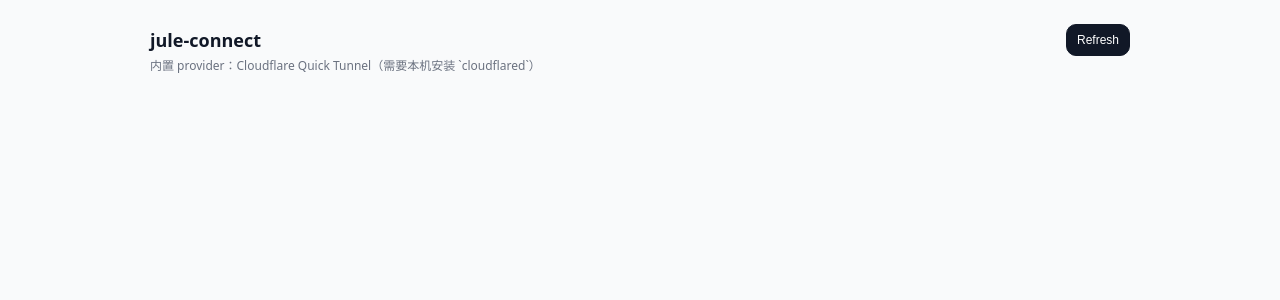
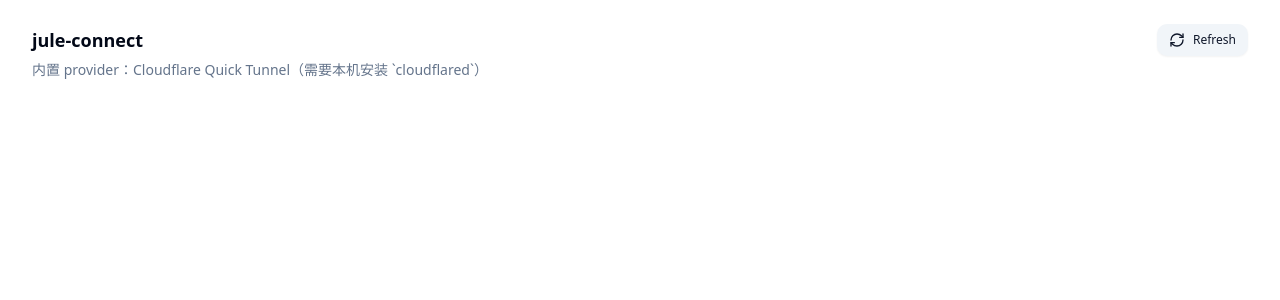
Before and after one commit to bookmarkbao/jule-connect, a React (Vite) app: page / in a window 1280 px wide. Shown: the top 300 px of the page. Built offline with nearby package versions, Linux system fonts and the light colour scheme.

Commit message:
feat: add shadcn

```diff
--- /dev/null
+++ b/postcss.config.cjs
@@ -0,0 +1,6 @@
+module.exports = {
+  plugins: {
+    tailwindcss: {},
+    autoprefixer: {}
+  }
+};
--- a/src/App.tsx
+++ b/src/App.tsx
@@ -1,5 +1,10 @@
 import { useCallback, useEffect, useMemo, useState } from "react";
 import { invoke } from "@tauri-apps/api/core";
+import { RefreshCw } from "lucide-react";
+
+import { Badge } from "@/components/ui/badge";
+import { Button } from "@/components/ui/button";
+import { Card } from "@/components/ui/card";
 
 type PortInfo = {
   port: number;
@@ -104,69 +109,80 @@ export default function App() {
   }, []);
 
   return (
-    <div className="wrap">
-      <div className="header">
-        <h1>jule-connect</h1>
-        <button onClick={() => refresh()} className="primary">
+    <div className="min-h-screen">
+      <div className="container py-6">
+        <div className="flex items-center justify-between gap-3">
+          <h1 className="text-lg font-semibold">jule-connect</h1>
+          <Button onClick={() => refresh()} variant="secondary" size="sm">
+            <RefreshCw className="h-4 w-4" />
             Refresh
-        </button>
+          </Button>
         </div>
-      <div className="muted">
+        <div className="mt-1 text-sm text-muted-foreground">
           内置 provider：Cloudflare Quick Tunnel（需要本机安装 `cloudflared`）
         </div>
-      {error ? (
-        <div className="muted" style={{ color: "#b91c1c", marginTop: 8 }}>
-          {error}
-        </div>
-      ) : null}
+        {error ? <div className="mt-3 text-sm text-destructive">{error}</div> : null}
 
-      <div className="grid">
+        <div className="mt-4 grid gap-3">
         {ports.map((p) => {
           const t = tunnelsByPort.get(p.port);
           const isBusy = !!busy[p.port];
           return (
-            <div key={p.port} className="card">
-              <div>
-                <div className="mono">
+            <Card key={p.port} className="p-4">
+              <div className="grid gap-3 md:grid-cols-[160px_1fr_auto] md:items-center">
+                <div className="space-y-1">
+                  <div className="font-mono text-sm">
                     {p.protocol.toUpperCase()} : {p.port}
                   </div>
-                <div className="muted mono">pid: {p.pid}</div>
+                  <div className="font-mono text-xs text-muted-foreground">pid: {p.pid}</div>
                 </div>
-              <div>
-                <div className="muted">{p.command || "unknown process"}</div>
+
+                <div className="space-y-1">
+                  <div className="text-sm text-muted-foreground break-all">
+                    {p.command || "unknown process"}
+                  </div>
                   {t ? (
-                  <div style={{ marginTop: 6 }}>
-                    <span className="pill mono">{t.provider}</span>{" "}
-                    <span className="mono">{t.url}</span>
-                    <div className="muted">renewed: {fmtTime(t.last_renewed_at_ms)}</div>
+                    <div className="space-y-1">
+                      <div className="flex flex-wrap items-center gap-2">
+                        <Badge variant="secondary" className="font-mono">
+                          {t.provider}
+                        </Badge>
+                        <span className="font-mono text-sm break-all">{t.url}</span>
+                      </div>
+                      <div className="text-xs text-muted-foreground">
+                        renewed: {fmtTime(t.last_renewed_at_ms)}
+                      </div>
                     </div>
                   ) : (
-                  <div className="muted">not shared</div>
+                    <div className="text-sm text-muted-foreground">not shared</div>
                   )}
                 </div>
-              <div className="actions">
+
+                <div className="flex flex-wrap gap-2 md:justify-end">
                   {t ? (
                     <>
-                    <button onClick={() => onCopy(t.url)} disabled={isBusy}>
+                      <Button onClick={() => onCopy(t.url)} disabled={isBusy} variant="outline" size="sm">
                         Copy
-                    </button>
-                    <button onClick={() => onRenew(p.port)} disabled={isBusy}>
+                      </Button>
+                      <Button onClick={() => onRenew(p.port)} disabled={isBusy} variant="secondary" size="sm">
                         Renew
-                    </button>
-                    <button onClick={() => onClose(p.port)} disabled={isBusy}>
+                      </Button>
+                      <Button onClick={() => onClose(p.port)} disabled={isBusy} variant="destructive" size="sm">
                         Close
-                    </button>
+                      </Button>
                     </>
                   ) : (
-                  <button onClick={() => onOpen(p.port)} className="primary" disabled={isBusy}>
+                    <Button onClick={() => onOpen(p.port)} disabled={isBusy} size="sm">
                       Share
-                  </button>
+                    </Button>
                   )}
                 </div>
               </div>
+            </Card>
           );
         })}
         </div>
       </div>
+    </div>
   );
 }
--- /dev/null
+++ b/src/components/ui/badge.tsx
@@ -0,0 +1,27 @@
+import * as React from "react";
+import { cva, type VariantProps } from "class-variance-authority";
+
+import { cn } from "@/lib/utils";
+
+const badgeVariants = cva(
+  "inline-flex items-center rounded-md border px-2 py-0.5 text-xs font-medium transition-colors focus:outline-none focus:ring-2 focus:ring-ring focus:ring-offset-2",
+  {
+    variants: {
+      variant: {
+        default: "border-transparent bg-primary text-primary-foreground shadow hover:bg-primary/80",
+        secondary: "border-transparent bg-secondary text-secondary-foreground hover:bg-secondary/80",
+        destructive: "border-transparent bg-destructive text-destructive-foreground shadow hover:bg-destructive/80",
+        outline: "text-foreground"
+      }
+    },
+    defaultVariants: {
+      variant: "default"
+    }
+  }
+);
+
+function Badge({ className, variant, ...props }: React.HTMLAttributes<HTMLDivElement> & VariantProps<typeof badgeVariants>) {
+  return <div className={cn(badgeVariants({ variant }), className)} {...props} />;
+}
+
+export { Badge, badgeVariants };
--- /dev/null
+++ b/src/components/ui/button.tsx
@@ -0,0 +1,49 @@
+import * as React from "react";
+import { Slot } from "@radix-ui/react-slot";
+import { cva, type VariantProps } from "class-variance-authority";
+
+import { cn } from "@/lib/utils";
+
+const buttonVariants = cva(
+  "inline-flex items-center justify-center gap-2 whitespace-nowrap rounded-md text-sm font-medium transition-colors focus-visible:outline-none focus-visible:ring-1 focus-visible:ring-ring disabled:pointer-events-none disabled:opacity-50 [&_svg]:pointer-events-none [&_svg]:size-4 [&_svg]:shrink-0",
+  {
+    variants: {
+      variant: {
+        default: "bg-primary text-primary-foreground shadow hover:bg-primary/90",
+        destructive: "bg-destructive text-destructive-foreground shadow-sm hover:bg-destructive/90",
+        outline: "border border-input bg-background shadow-sm hover:bg-accent hover:text-accent-foreground",
+        secondary: "bg-secondary text-secondary-foreground shadow-sm hover:bg-secondary/80",
+        ghost: "hover:bg-accent hover:text-accent-foreground",
+        link: "text-primary underline-offset-4 hover:underline"
+      },
+      size: {
+        default: "h-9 px-4 py-2",
+        sm: "h-8 rounded-md px-3 text-xs",
+        lg: "h-10 rounded-md px-8",
+        icon: "h-9 w-9"
+      }
+    },
+    defaultVariants: {
+      variant: "default",
+      size: "default"
+    }
+  }
+);
+
+export interface ButtonProps
+  extends React.ButtonHTMLAttributes<HTMLButtonElement>,
+    VariantProps<typeof buttonVariants> {
+  asChild?: boolean;
+}
+
+const Button = React.forwardRef<HTMLButtonElement, ButtonProps>(
+  ({ className, variant, size, asChild = false, ...props }, ref) => {
+    const Comp = asChild ? Slot : "button";
+    return (
+      <Comp className={cn(buttonVariants({ variant, size, className }))} ref={ref} {...props} />
+    );
+  }
+);
+Button.displayName = "Button";
+
+export { Button, buttonVariants };
--- /dev/null
+++ b/src/components/ui/card.tsx
@@ -0,0 +1,51 @@
+import * as React from "react";
+
+import { cn } from "@/lib/utils";
+
+const Card = React.forwardRef<HTMLDivElement, React.HTMLAttributes<HTMLDivElement>>(
+  ({ className, ...props }, ref) => (
+    <div
+      ref={ref}
+      className={cn("rounded-xl border bg-card text-card-foreground shadow", className)}
+      {...props}
+    />
+  )
+);
+Card.displayName = "Card";
+
+const CardHeader = React.forwardRef<HTMLDivElement, React.HTMLAttributes<HTMLDivElement>>(
+  ({ className, ...props }, ref) => (
+    <div ref={ref} className={cn("flex flex-col space-y-1.5 p-6", className)} {...props} />
+  )
+);
+CardHeader.displayName = "CardHeader";
+
+const CardTitle = React.forwardRef<HTMLHeadingElement, React.HTMLAttributes<HTMLHeadingElement>>(
+  ({ className, ...props }, ref) => (
+    <h3 ref={ref} className={cn("font-semibold leading-none tracking-tight", className)} {...props} />
+  )
+);
+CardTitle.displayName = "CardTitle";
+
+const CardDescription = React.forwardRef<HTMLParagraphElement, React.HTMLAttributes<HTMLParagraphElement>>(
+  ({ className, ...props }, ref) => (
+    <p ref={ref} className={cn("text-sm text-muted-foreground", className)} {...props} />
+  )
+);
+CardDescription.displayName = "CardDescription";
+
+const CardContent = React.forwardRef<HTMLDivElement, React.HTMLAttributes<HTMLDivElement>>(
+  ({ className, ...props }, ref) => (
+    <div ref={ref} className={cn("p-6 pt-0", className)} {...props} />
+  )
+);
+CardContent.displayName = "CardContent";
+
+const CardFooter = React.forwardRef<HTMLDivElement, React.HTMLAttributes<HTMLDivElement>>(
+  ({ className, ...props }, ref) => (
+    <div ref={ref} className={cn("flex items-center p-6 pt-0", className)} {...props} />
+  )
+);
+CardFooter.displayName = "CardFooter";
+
+export { Card, CardHeader, CardFooter, CardTitle, CardDescription, CardContent };
--- /dev/null
+++ b/src/lib/utils.ts
@@ -0,0 +1,6 @@
+import { clsx, type ClassValue } from "clsx";
+import { twMerge } from "tailwind-merge";
+
+export function cn(...inputs: ClassValue[]) {
+  return twMerge(clsx(inputs));
+}
--- a/src/styles.css
+++ b/src/styles.css
@@ -1,86 +1,75 @@
-body {
-  margin: 0;
-  font-family: ui-sans-serif, system-ui, -apple-system, Segoe UI, Roboto, Helvetica, Arial;
-  color: #111827;
-  background: #f9fafb;
+@tailwind base;
+@tailwind components;
+@tailwind utilities;
+
+@layer base {
+  :root {
+    --background: 0 0% 100%;
+    --foreground: 222.2 84% 4.9%;
+
+    --card: 0 0% 100%;
+    --card-foreground: 222.2 84% 4.9%;
+
+    --popover: 0 0% 100%;
+    --popover-foreground: 222.2 84% 4.9%;
+
+    --primary: 222.2 47.4% 11.2%;
+    --primary-foreground: 210 40% 98%;
+
+    --secondary: 210 40% 96.1%;
+    --secondary-foreground: 222.2 47.4% 11.2%;
+
+    --muted: 210 40% 96.1%;
+    --muted-foreground: 215.4 16.3% 46.9%;
+
+    --accent: 210 40% 96.1%;
+    --accent-foreground: 222.2 47.4% 11.2%;
+
+    --destructive: 0 84.2% 60.2%;
+    --destructive-foreground: 210 40% 98%;
+
+    --border: 214.3 31.8% 91.4%;
+    --input: 214.3 31.8% 91.4%;
+    --ring: 222.2 84% 4.9%;
+
+    --radius: 0.75rem;
   }
 
-.wrap {
-  max-width: 980px;
-  margin: 24px auto;
-  padding: 0 16px;
+  .dark {
+    --background: 222.2 84% 4.9%;
+    --foreground: 210 40% 98%;
+
+    --card: 222.2 84% 4.9%;
+    --card-foreground: 210 40% 98%;
+
+    --popover: 222.2 84% 4.9%;
+    --popover-foreground: 210 40% 98%;
+
+    --primary: 210 40% 98%;
+    --primary-foreground: 222.2 47.4% 11.2%;
+
+    --secondary: 217.2 32.6% 17.5%;
+    --secondary-foreground: 210 40% 98%;
+
+    --muted: 217.2 32.6% 17.5%;
+    --muted-foreground: 215 20.2% 65.1%;
+
+    --accent: 217.2 32.6% 17.5%;
+    --accent-foreground: 210 40% 98%;
+
+    --destructive: 0 62.8% 30.6%;
+    --destructive-foreground: 210 40% 98%;
+
+    --border: 217.2 32.6% 17.5%;
+    --input: 217.2 32.6% 17.5%;
+    --ring: 212.7 26.8% 83.9%;
   }
 
-.header {
-  display: flex;
-  align-items: center;
-  justify-content: space-between;
-  gap: 12px;
+  * {
+    @apply border-border;
   }
 
-.header h1 {
-  font-size: 18px;
-  margin: 0;
+  body {
+    @apply m-0 min-h-screen bg-background text-foreground;
   }
-
-.grid {
-  margin-top: 16px;
-  display: grid;
-  gap: 12px;
 }
-
-.card {
-  background: white;
-  border: 1px solid #e5e7eb;
-  border-radius: 12px;
-  padding: 12px;
-  display: grid;
-  grid-template-columns: 120px 1fr auto;
-  gap: 12px;
-  align-items: center;
-}
-
-.mono {
-  font-family: ui-monospace, SFMono-Regular, Menlo, Monaco, Consolas, "Liberation Mono", "Courier New",
-    monospace;
-  font-size: 12px;
-}
-
-.muted {
-  color: #6b7280;
-  font-size: 12px;
-}
-
-.actions {
-  display: flex;
-  gap: 8px;
-}
-
-button {
-  border-radius: 10px;
-  border: 1px solid #e5e7eb;
-  background: #ffffff;
-  padding: 8px 10px;
-  cursor: pointer;
-  font-size: 12px;
-}
-
-button.primary {
-  background: #111827;
-  color: white;
-  border-color: #111827;
-}
-
-button:disabled {
-  opacity: 0.5;
-  cursor: not-allowed;
-}
-
-.pill {
-  display: inline-block;
-  padding: 3px 8px;
-  border-radius: 999px;
-  font-size: 12px;
-  border: 1px solid #e5e7eb;
-  background: #f3f4f6;
-}
--- /dev/null
+++ b/tailwind.config.ts
@@ -0,0 +1,72 @@
+import type { Config } from "tailwindcss";
+
+export default {
+  darkMode: ["class"],
+  content: ["./index.html", "./src/**/*.{ts,tsx}"],
+  theme: {
+    container: {
+      center: true,
+      padding: "2rem",
+      screens: {
+        "2xl": "1400px"
+      }
+    },
+    extend: {
+      colors: {
+        border: "hsl(var(--border))",
+        input: "hsl(var(--input))",
+        ring: "hsl(var(--ring))",
+        background: "hsl(var(--background))",
+        foreground: "hsl(var(--foreground))",
+        primary: {
+          DEFAULT: "hsl(var(--primary))",
+          foreground: "hsl(var(--primary-foreground))"
+        },
+        secondary: {
+          DEFAULT: "hsl(var(--secondary))",
+          foreground: "hsl(var(--secondary-foreground))"
+        },
+        destructive: {
+          DEFAULT: "hsl(var(--destructive))",
+          foreground: "hsl(var(--destructive-foreground))"
+        },
+        muted: {
+          DEFAULT: "hsl(var(--muted))",
+          foreground: "hsl(var(--muted-foreground))"
+        },
+        accent: {
+          DEFAULT: "hsl(var(--accent))",
+          foreground: "hsl(var(--accent-foreground))"
+        },
+        popover: {
+          DEFAULT: "hsl(var(--popover))",
+          foreground: "hsl(var(--popover-foreground))"
+        },
+        card: {
+          DEFAULT: "hsl(var(--card))",
+          foreground: "hsl(var(--card-foreground))"
+        }
+      },
+      borderRadius: {
+        lg: "var(--radius)",
+        md: "calc(var(--radius) - 2px)",
+        sm: "calc(var(--radius) - 4px)"
+      },
+      keyframes: {
+        "accordion-down": {
+          from: { height: "0" },
+          to: { height: "var(--radix-accordion-content-height)" }
+        },
+        "accordion-up": {
+          from: { height: "var(--radix-accordion-content-height)" },
+          to: { height: "0" }
+        }
+      },
+      animation: {
+        "accordion-down": "accordion-down 0.2s ease-out",
+        "accordion-up": "accordion-up 0.2s ease-out"
+      }
+    }
+  },
+  plugins: [require("tailwindcss-animate")]
+} satisfies Config;
--- a/tsconfig.json
+++ b/tsconfig.json
@@ -11,7 +11,11 @@
     "noEmit": true,
     "jsx": "react-jsx",
     "strict": true,
-    "types": []
+    "types": [],
+    "baseUrl": ".",
+    "paths": {
+      "@/*": ["src/*"]
+    }
   },
   "include": ["src"]
 }
```
Also changed, not shown: package.json (+10 -1 lines), vite.config.ts (+7 -0 lines), components.json (added), 2 other files (tests, documents, lock files or other folders). Lines whose indentation alone changed are shown as unchanged.
